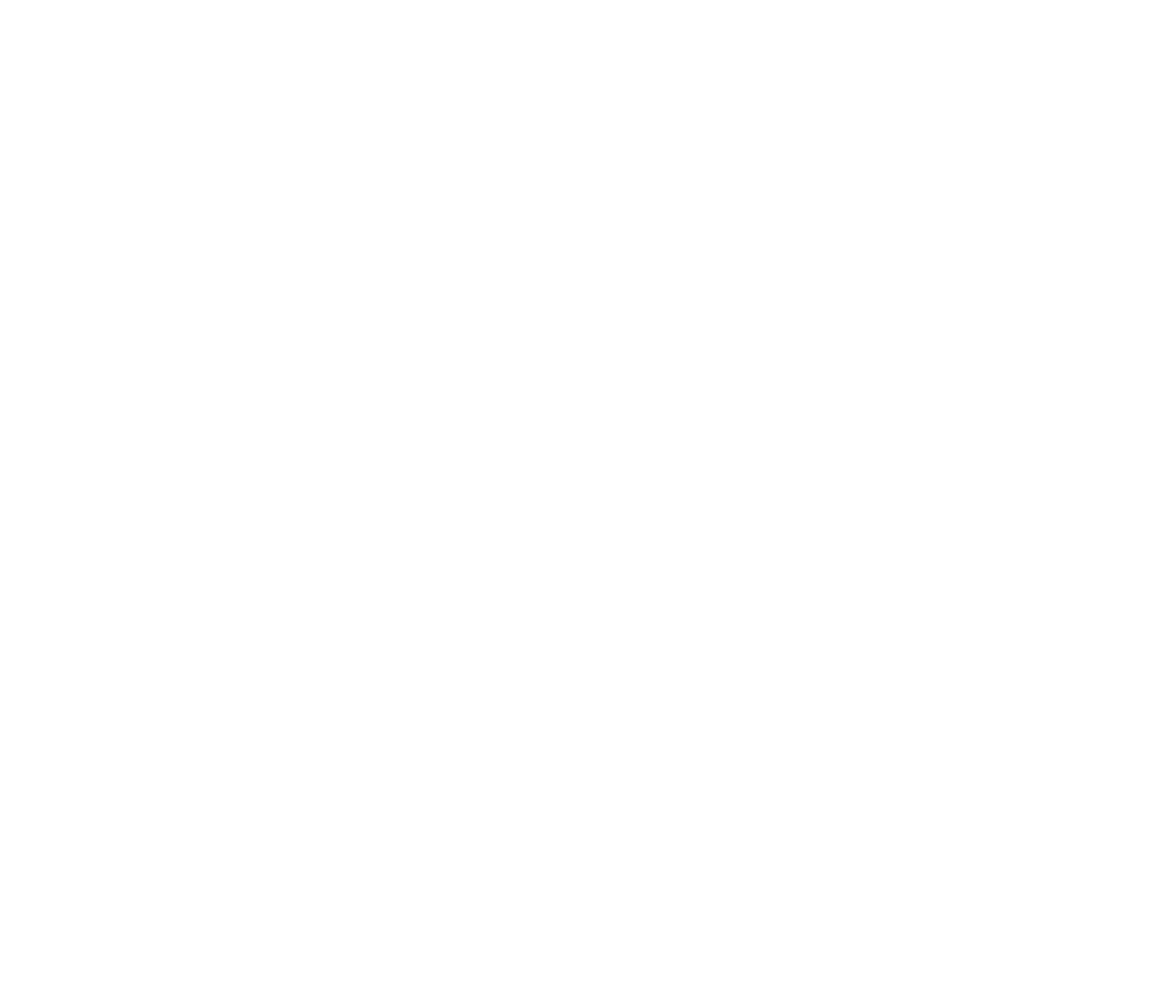
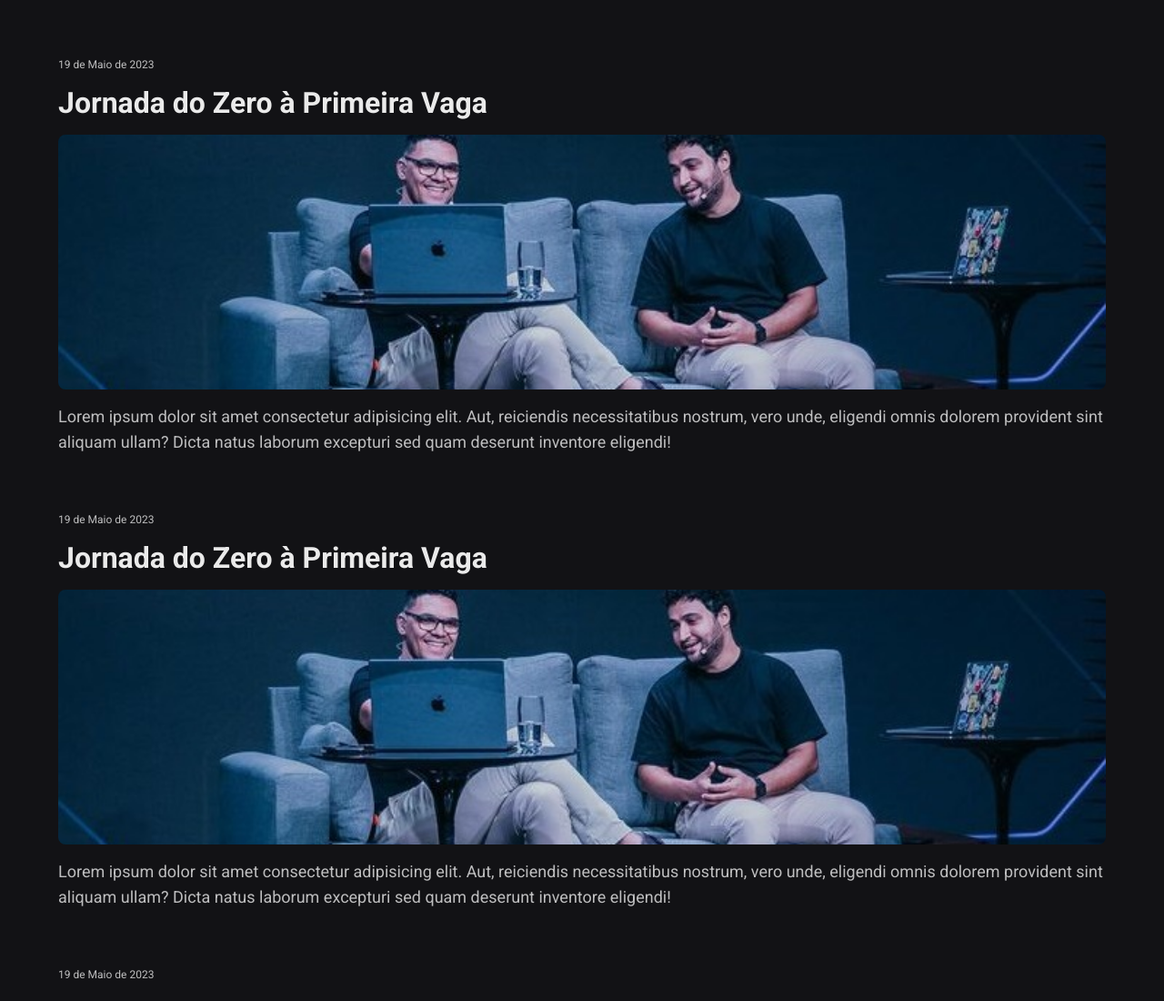
Before and after one commit to giobrtn/nwl-spacetime, a plain HTML site: page index.html in a window 1280 px wide. Shown: the top 1100 px of the page at 91% size. Before the commit the page ends 800 px from the top, so only its background shows below. Drawn offline with Linux system fonts and the light colour scheme.

Commit message:
first commit index and styles

```diff
--- a/index.html
+++ b/index.html
@@ -1,9 +1,9 @@
 <!DOCTYPE html>
 <html lang="pt-br">
   <head>
-  <meta charset="UTF-8">
-  <meta http-equiv="X-UA-Compatible" content="IE=edge">
-  <meta name="viewport" content="width=device-width, initial-scale=1.0">
+    <meta charset="UTF-8" />
+    <meta http-equiv="X-UA-Compatible" content="IE=edge" />
+    <meta name="viewport" content="width=device-width, initial-scale=1.0" />
     <link rel="preconnect" href="https://fonts.googleapis.com" />
     <link rel="preconnect" href="https://fonts.gstatic.com" crossorigin />
     <link
@@ -13,10 +13,65 @@
 
     <link rel="icon" type="image/png" href="./assets/favicon.png" />
 
-  <link rel="stylesheet" href="./styles.css">
+    <link rel="stylesheet" href="./styles.css" />
     <title>NLW Spacetime</title>
   </head>
   <body>
-
+    <nav>
+      <a
+        href="https://www.youtube.com/watch?v=3nz5HkUJaVU"
+        target="_blank"
+        class="memory"
+      >
+        <small>19 de Maio de 2023</small>
+        <h1>Jornada do Zero à Primeira Vaga</h1>
+        <img
+          src="./assets/jornada.png"
+          alt="Rodrigo e Mayk apresentando o evento"
+        />
+        <p>
+          Lorem ipsum dolor sit amet consectetur adipisicing elit. Aut,
+          reiciendis necessitatibus nostrum, vero unde, eligendi omnis dolorem
+          provident sint aliquam ullam? Dicta natus laborum excepturi sed quam
+          deserunt inventore eligendi!
+        </p>
+      </a>
+      <a
+        href="https://www.youtube.com/watch?v=3nz5HkUJaVU"
+        target="_blank"
+        class="memory"
+      >
+        <small>19 de Maio de 2023</small>
+        <h1>Jornada do Zero à Primeira Vaga</h1>
+        <img
+          src="./assets/jornada.png"
+          alt="Rodrigo e Mayk apresentando o evento"
+        />
+        <p>
+          Lorem ipsum dolor sit amet consectetur adipisicing elit. Aut,
+          reiciendis necessitatibus nostrum, vero unde, eligendi omnis dolorem
+          provident sint aliquam ullam? Dicta natus laborum excepturi sed quam
+          deserunt inventore eligendi!
+        </p>
+      </a>
+      <a
+        href="https://www.youtube.com/watch?v=3nz5HkUJaVU"
+        target="_blank"
+        class="memory"
+      >
+        <small>19 de Maio de 2023</small>
+        <h1>Jornada do Zero à Primeira Vaga</h1>
+        <img
+          src="./assets/jornada.png"
+          alt="Rodrigo e Mayk apresentando o evento"
+        />
+        <p>
+          Lorem ipsum dolor sit amet consectetur adipisicing elit. Aut,
+          reiciendis necessitatibus nostrum, vero unde, eligendi omnis dolorem
+          provident sint aliquam ullam? Dicta natus laborum excepturi sed quam
+          deserunt inventore eligendi!
+        </p>
+      </a>
+    </nav>
   </body>
 </html>
--- a/styles.css
+++ b/styles.css
@@ -0,0 +1,54 @@
+* {
+  margin: 0;
+  padding: 0;
+  box-sizing: border-box;
+}
+
+:root {
+  --background: #121215;
+  --white-text: #eaeaea;
+  --grey-text: #bebebf;
+}
+
+body {
+  background-color: var(--background);
+  color: var(--white);
+
+  font-family: "Roboto", sans-serif;
+}
+
+nav {
+  padding: 64px;
+}
+
+.memory {
+  display: flex;
+  flex-direction: column;
+  gap: 16px;
+
+  text-decoration: none;
+  margin-bottom: 64px;
+}
+
+.memory small {
+  color: var(--grey-text);
+  font-size: 12px;
+}
+
+.memory h1 {
+  font-size: 32px;
+  color: var(--white-text);
+}
+
+.memory img {
+  width: 100%;
+  height: 280px;
+  object-fit: cover;
+  border-radius: 8px;
+}
+
+.memory p {
+  font-size: 18px;
+  color: var(--grey-text);
+  line-height:28px;
+}
```
Lines whose indentation alone changed are shown as unchanged.
